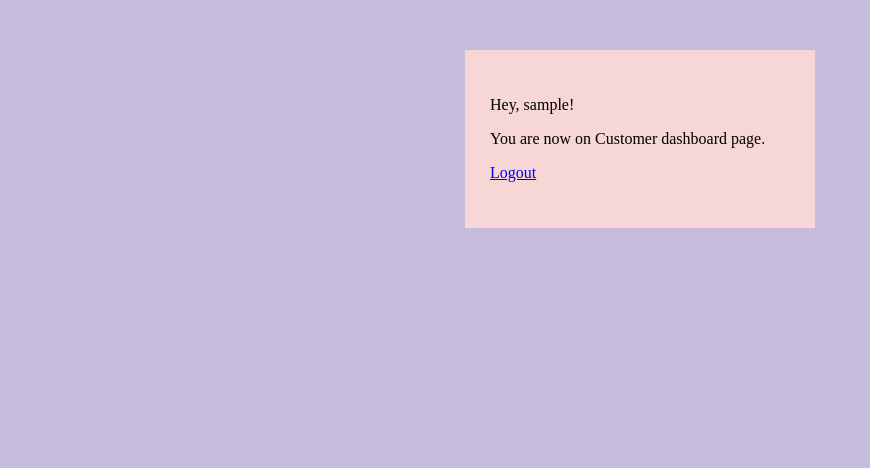
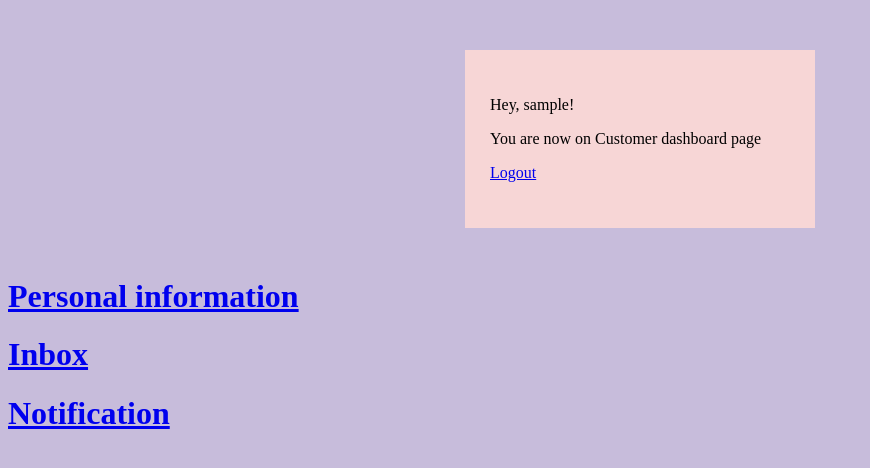
Before and after one commit to Iftekhar1012/CSE311Project, a PHP site: page /customer_dashboard.php in a window 1280 px wide. Shown: the top 468 px of the page, without its empty margins (0-870 px from the left). Run offline with PHP 8.4, Linux system fonts and the light colour scheme; the visitor is signed in with stand-in values (Sample User, id 1); data that the repository does not hold is empty.

Commit message:
Minor changes to customer&provider dashboard

```diff
--- a/customer_dashboard.php
+++ b/customer_dashboard.php
@@ -20,8 +20,13 @@ include("db.php");
 
         ?>
         <p>Hey, <?php echo $_SESSION['username']; ?>!</p>
-        <p>You are now on Customer dashboard page.</p>
+        <p>You are now on Customer dashboard page</p>
         <p><a href="logout.php">Logout</a></p>
+    </div>
+    <div>
+    <h1><a href="#">Personal information</a></h1>
+    <h1><a href='#'>Inbox</a></h1>
+    <h1><a href='#'>Notification</a></h1>
     </div>
 </body>
 </html>
```
Also changed, not shown: provider_dashboard.php (+7 -0 lines).
